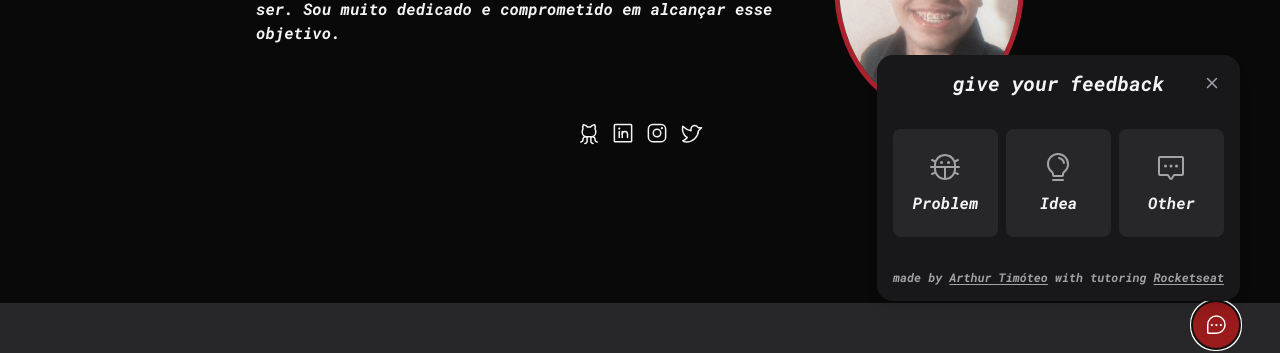
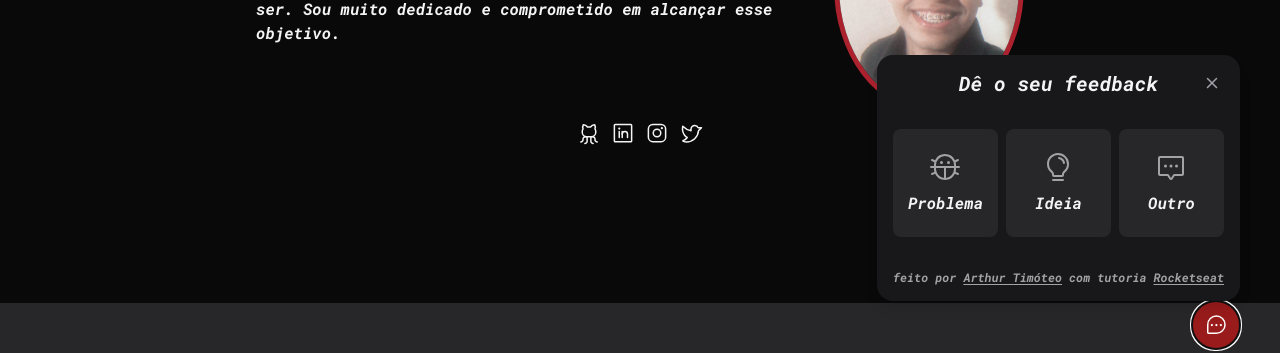
Before and after one commit to ArthurFilho/Portfolio-new, a React (Vite) app: page / in a window 1280 px wide. Both pictures are taken after a click on the button "Feedback". Shown: the part 419-772 px from the top of the page. Built offline with nearby package versions, Linux system fonts and the light colour scheme; a web font is replaced by a local one.

Commit message:
change english for portuguese widget

```diff
--- a/src/components/Steps/FeedbackContentStep.tsx
+++ b/src/components/Steps/FeedbackContentStep.tsx
@@ -80,7 +80,7 @@ export function FeedbackContentStep({
          disabled={comment.length === 0 || isSendingFeedback}
          className="p-2 bg-red-800 rounded-md border-transparent flex-1 flex justify-center items-center text-sm hover:bg-red-800 focus:outline-none focus:ring-2 focus:ring-offset-2 focus:ring-offset-zinc-900 focus:ring-red-800 transition-colors disabled:opacity-50 disabled:hover:bg-red-800 text"
          >
-         {isSendingFeedback ? <Loading/> : 'Send feedback'}
+         {isSendingFeedback ? <Loading/> : 'Dê o feedback'}
          </button>
          </footer>
          </form>
--- a/src/components/Steps/FeedbackSucessStep.tsx
+++ b/src/components/Steps/FeedbackSucessStep.tsx
@@ -17,14 +17,14 @@ export function FeedbackSuccessStep({onFeedbackRestartRequested}: FeedbackSucess
         <img src={imageSuccess}/>
 
 
-        <span className="text-xl mt-2"> we appreciate your feedback!</span>
+        <span className="text-xl mt-2"> Nos agradecemos o seu feedback!!!</span>
 
         <button
           type="button"
           onClick={onFeedbackRestartRequested}
           className="px-6 py-2 mt-6 bg-zinc-800 rounded-md border-transparent text-sm leading-6 hover:bg-zinc-700 transition-colors focus:border-brand-500 focus:ring-brand-500 focus:ring-1 focus:outline-none"
         >
-          I want to send another
+          Eu quero mandar outro
         </button>
       </div>
     </>
--- a/src/components/Steps/FeedbackTypeStep.tsx
+++ b/src/components/Steps/FeedbackTypeStep.tsx
@@ -10,7 +10,7 @@ export function FeedbackTypeStep({ onFeedbackTypeChanged }: feedBackTypeStepProp
     return(
         <>
         <header>
-        <span className="text-xl leading-6">give your feedback</span>
+        <span className="text-xl leading-6">Dê o seu feedback</span>
 
         <CloseButton/>
         </header>
--- a/src/components/WidgetForm/index.tsx
+++ b/src/components/WidgetForm/index.tsx
@@ -8,20 +8,20 @@ import Lightbulb from "../../assets/widget/lightbulb.svg"
 import ChatCenteredDots from "../../assets/widget/ChatCenteredDots.svg"
 
 export const feedbackTypes = {
-    BUG: { title: 'Problem',
+    BUG: { title: 'Problema',
            image: {
                source: Bug,
                alt: 'Image in a bug',
            },
         },
-    IDEA: { title: 'Idea',
+    IDEA: { title: 'Ideia',
             image: {
                source: Lightbulb,
                alt: 'Image in a light bulb',
            },
         },
 
-    OTHER: { title: 'Other',
+    OTHER: { title: 'Outro',
            image: {
                source: ChatCenteredDots,
                alt: 'Image in a baloon thought',
@@ -66,7 +66,7 @@ export function WidgetForm(){
 
 
          <footer className="text-xs text-neutral-400">
-         made by <a className="underline underline-offset-2" href="https://www.linkedin.com/in/arthur-filho/">Arthur Timóteo</a> with tutoring <a className="underline underline-offset-2"  href="https://rocketseat.com.br">Rocketseat</a>
+         feito por <a className="underline underline-offset-2" href="https://www.linkedin.com/in/arthur-filho/">Arthur Timóteo</a> com tutoria <a className="underline underline-offset-2"  href="https://rocketseat.com.br">Rocketseat</a>
          </footer>
 
     </div>
```
